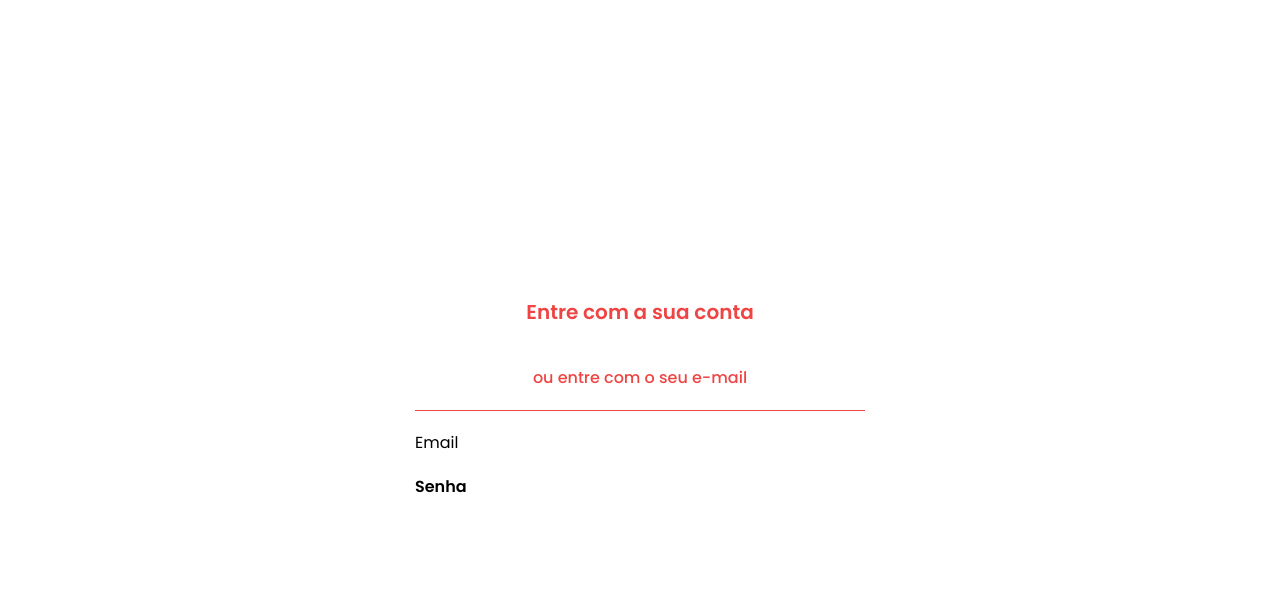
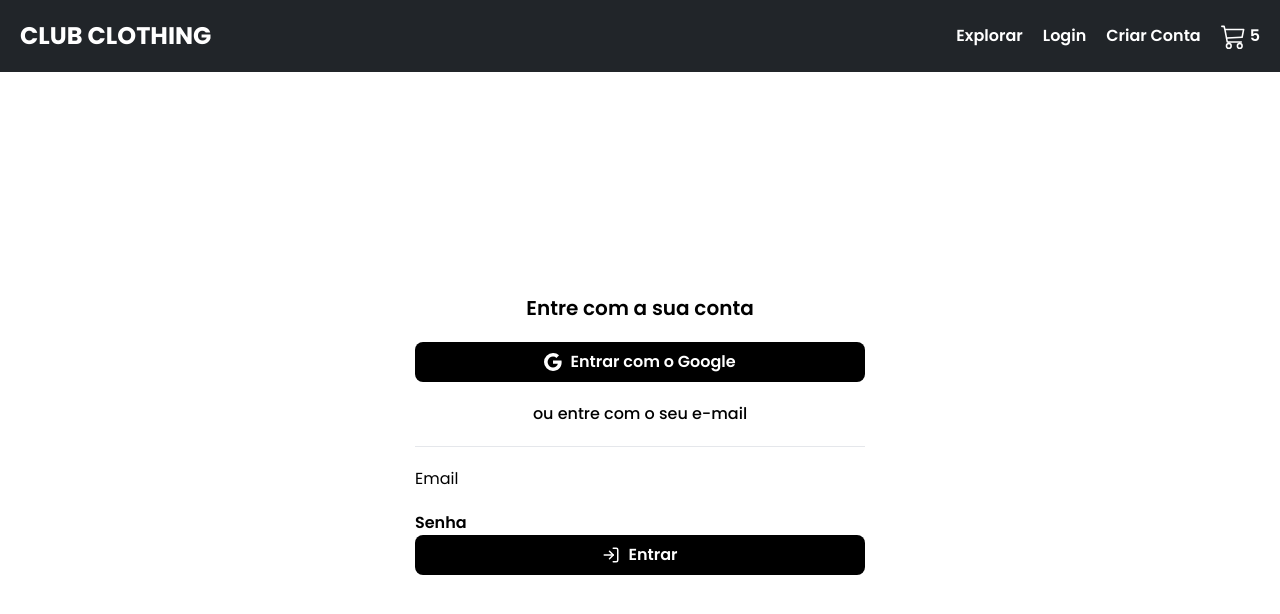
Before and after one commit to ryanolv/E-Commerce, a React (Vite) app: page /login in a window 1280 px wide. Shown: the top 614 px of the page. Built offline with nearby package versions, Linux system fonts and the light colour scheme.

Commit message:
feat: add CustomButton to LoginPage

```diff
--- a/src/pages/login/LoginPage.tsx
+++ b/src/pages/login/LoginPage.tsx
@@ -1,13 +1,25 @@
 /* eslint-disable react/react-in-jsx-scope */
+
+import { BsGoogle } from "react-icons/bs";
+import { FiLogIn } from "react-icons/fi";
+
+import CustomButton from "../../components/custom-button/CustomButtonComponent";
+import Header from "../../components/header/HeaderComponent";
 
 const LoginPage = () => {
   return (
+    <>
+      <Header />
       <div className="flex h-full items-center justify-center">
         <div className="flex w-[450px] flex-col items-center">
-        <h1 className="mb-5 text-xl font-semibold text-red-500">
+          <h1 className="text-color-secundary mb-5 text-xl font-semibold">
             Entre com a sua conta
           </h1>
-        <p className="my-5 mt-5 w-full border-b border-b-red-500 pb-5 text-center font-medium text-red-500">
+
+          <CustomButton startIcon={<BsGoogle size={18} />}>
+            Entrar com o Google
+          </CustomButton>
+          <p className="border-b-color-secundary text-color-secundary my-5 mt-5 w-full border-b pb-5 text-center font-medium">
             ou entre com o seu e-mail
           </p>
           <div className="mb-5 w-full">
@@ -18,9 +30,14 @@ const LoginPage = () => {
           <div className="mb-1 w-full font-semibold">
             <label>Senha</label>
             <input type="password" />
+
+            <CustomButton startIcon={<FiLogIn size={18} />}>
+              Entrar
+            </CustomButton>
           </div>
         </div>
       </div>
+    </>
   );
 };
 
```
Lines whose indentation alone changed are shown as unchanged.
